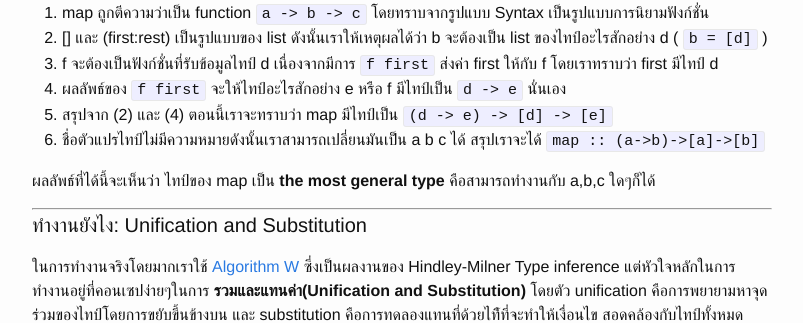
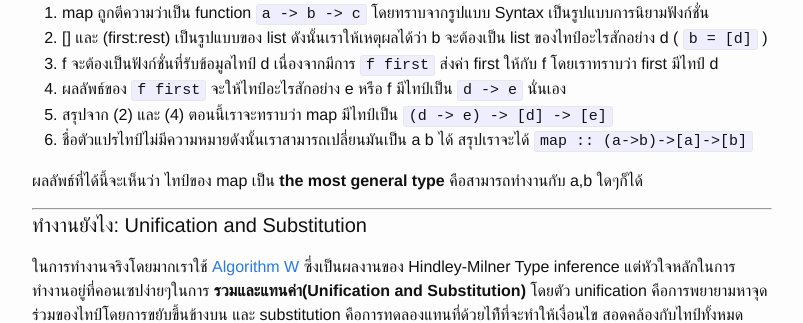
Before and after one commit to digitake/digitake.github.io, a Jekyll site: the page built from _posts/2016-03-12-How-does-type-inference-works.markdown, in a window 1280 px wide and 900 px high, scrolled down 1870 px. Shown: the part 129-452 px from the top of the window, without its empty margins (238-1041 px from the left). Built offline with Jekyll 4.4.1, drawn with Linux system fonts in a browser that asks for light colours.

```diff
--- a/_posts/2016-03-12-How-does-type-inference-works.markdown
+++ b/_posts/2016-03-12-How-does-type-inference-works.markdown
@@ -106,9 +106,9 @@ map f (first:rest) = f first : map f rest
 3. f จะต้องเป็นฟังก์ชั่นที่รับข้อมูลไทป์ d เนื่องจากมีการ `f first` ส่งค่า first ให้กับ f โดยเราทราบว่า first มีไทป์ d
 4. ผลลัพธ์ของ `f first` จะให้ไทป์อะไรสักอย่าง e หรือ f มีไทป์เป็น `d -> e` นั่นเอง
 5. สรุปจาก (2) และ (4) ตอนนี้เราจะทราบว่า map มีไทป์เป็น `(d -> e) -> [d] -> [e]`
-6. ชื่อตัวแปรไทป์ไม่มีความหมายดังนั้นเราสามารถเปลี่ยนมันเป็น a b c ได้ สรุปเราจะได้ `map :: (a->b)->[a]->[b]`
+6. ชื่อตัวแปรไทป์ไม่มีความหมายดังนั้นเราสามารถเปลี่ยนมันเป็น a b ได้ สรุปเราจะได้ `map :: (a->b)->[a]->[b]`
 
-ผลลัพธ์ที่ได้นี้จะเห็นว่า ไทป์ของ map เป็น **the most general type** คือสามารถทำงานกับ a,b,c ใดๆก็ได้
+ผลลัพธ์ที่ได้นี้จะเห็นว่า ไทป์ของ map เป็น **the most general type** คือสามารถทำงานกับ a,b ใดๆก็ได้
 
 ---
 
```
